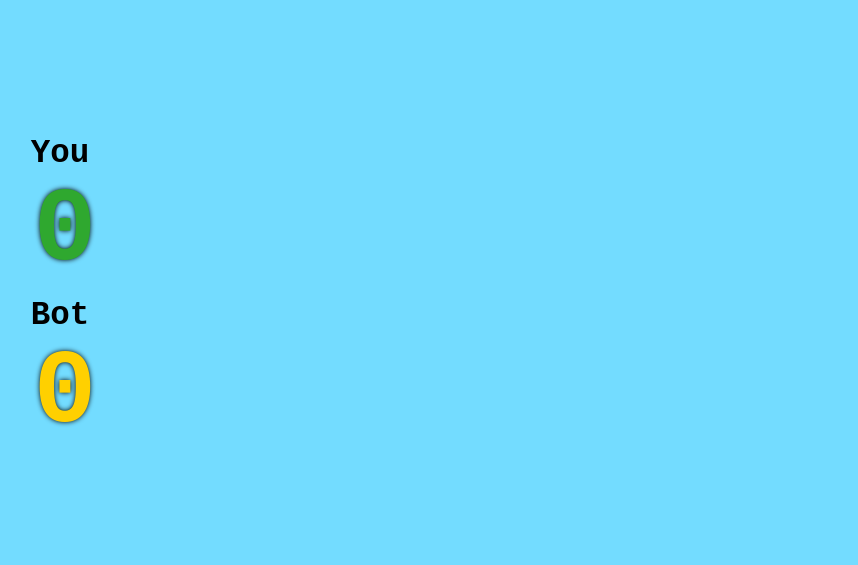
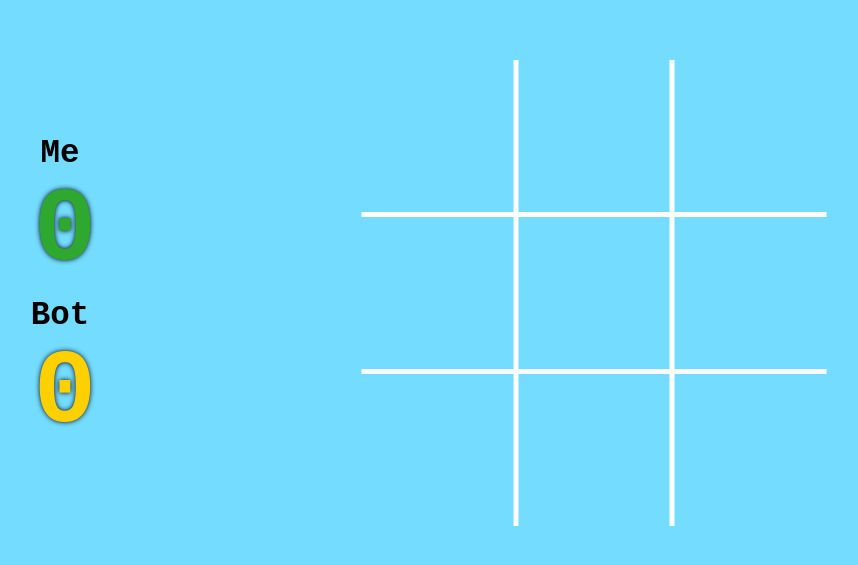
Before and after one commit to Jomar01290/tictactoe, a plain HTML site: page index.html in a window 1280 px wide. Shown: the part 107-672 px from the top of the page, without its empty margins (46-904 px from the left). Drawn offline with Linux system fonts and the light colour scheme.

Commit message:
change name

```diff
--- a/index.html
+++ b/index.html
@@ -13,7 +13,7 @@
   </head>
   <body>
     <div id="scoreBoard">
-      <label>You</label>
+      <label>Me</label>
       <span id="playerScore">0</span>
 
       <label>Bot</label>
@@ -23,7 +23,7 @@
     <span id="restart" onclick="gameInit();playSound(1);">New Game</span>
     <div></div>
 
-    <!-- <table class="gameBoard center_FixedContAndText"> -->
+    <table class="gameBoard center_FixedContAndText">
       <tr>
         <td id="0"></td>
         <td id="1"></td>
```
